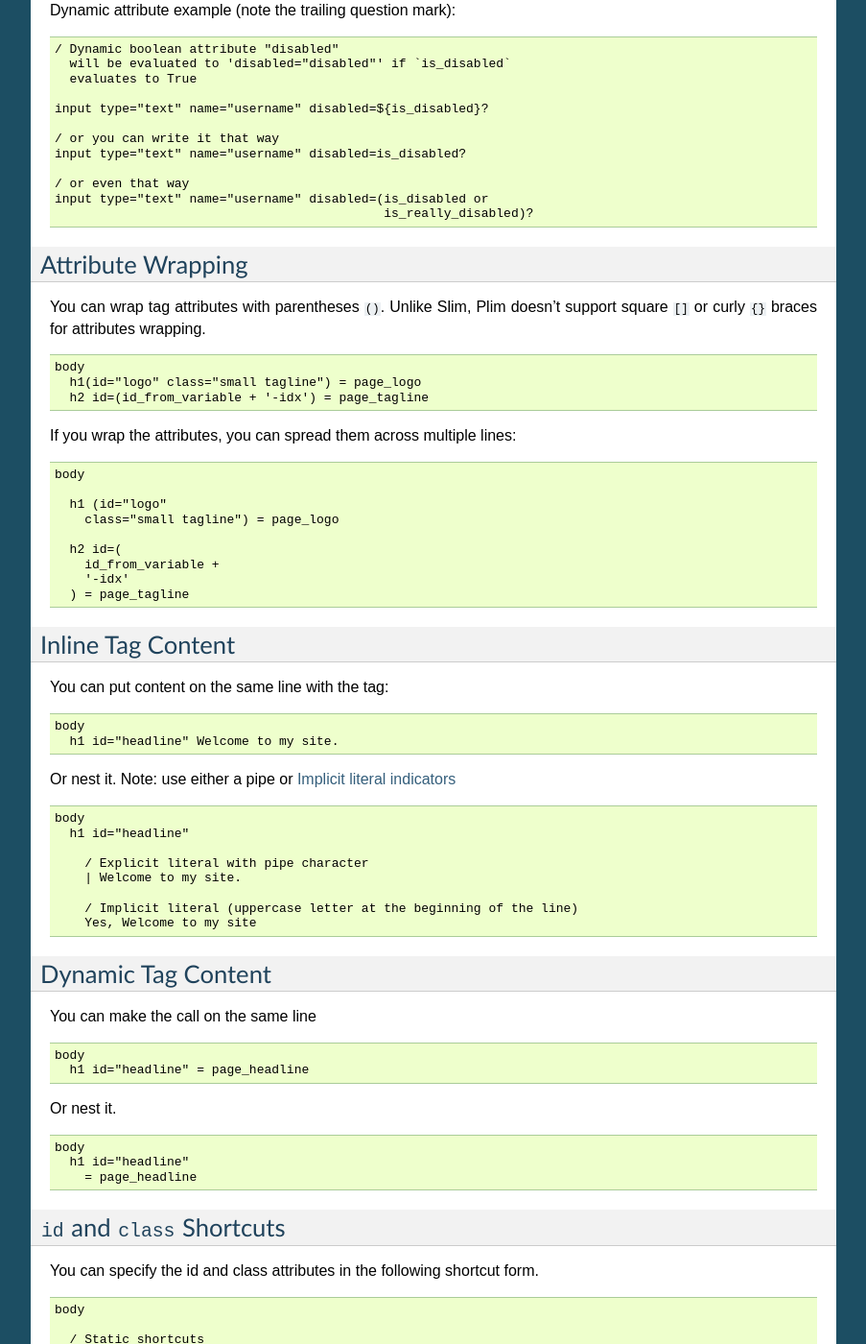
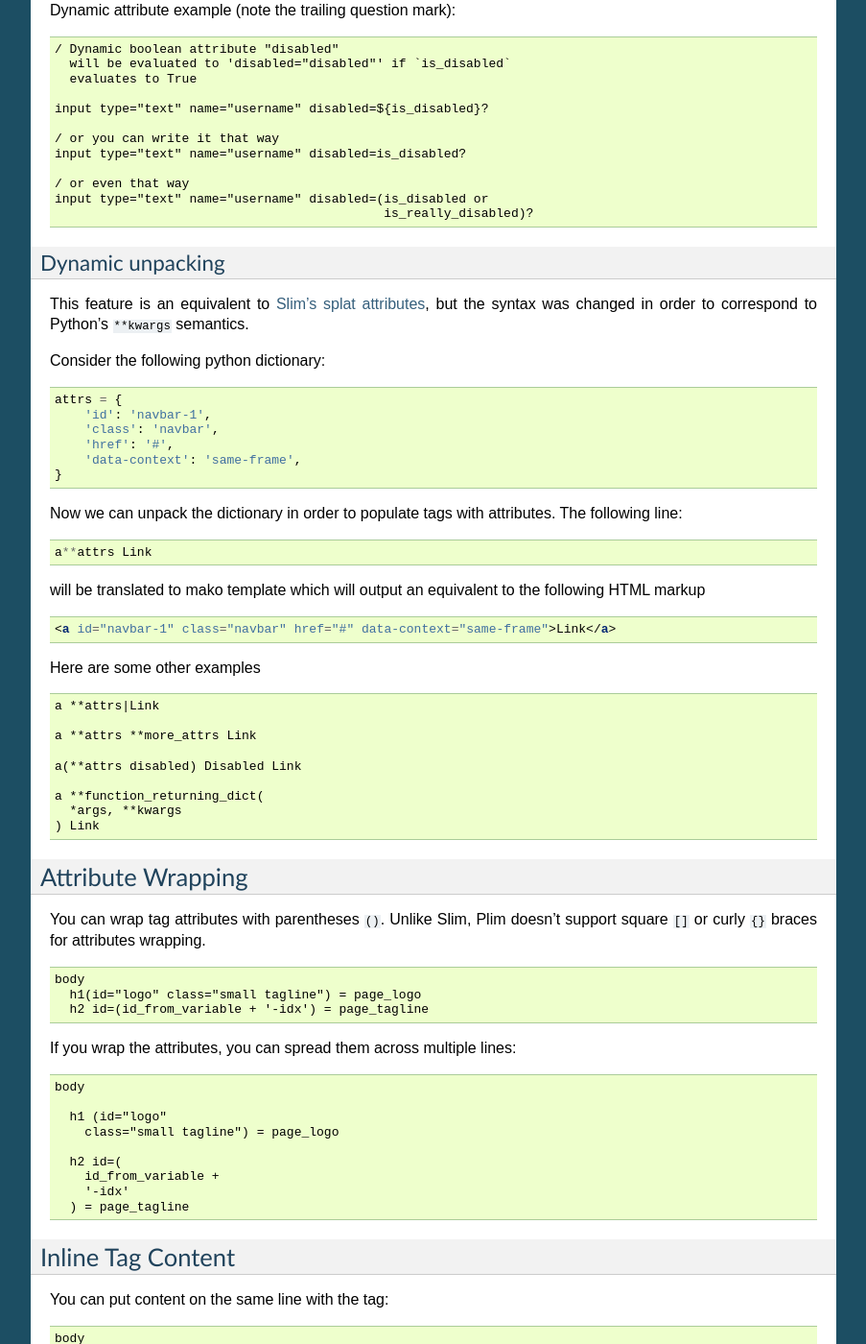
Before and after one commit to avanov/Plim, a Sphinx documentation site: the page built from docs/en/syntax.txt, in a window 1280 px wide and 1400 px high, scrolled down 2718 px. Shown: the whole window at 96% size, without its empty margins (198-1101 px from the left). Built offline with Sphinx 7.4.7, drawn with Linux system fonts in a browser that asks for light colours.

Commit message:
Update docs

```diff
--- a/docs/en/syntax.txt
+++ b/docs/en/syntax.txt
@@ -194,6 +194,49 @@ Dynamic attribute example (note the trailing question mark):
     / or even that way
     input type="text" name="username" disabled=(is_disabled or
                                                 is_really_disabled)?
+
+
+Dynamic unpacking
+--------------------
+
+This feature is an equivalent to
+`Slim's splat attributes <https://github.com/slim-template/slim#splat-attributes->`_, but the syntax
+was changed in order to correspond to Python's ``**kwargs`` semantics.
+
+Consider the following python dictionary:
+
+.. code-block:: python
+
+    attrs = {
+        'id': 'navbar-1',
+        'class': 'navbar',
+        'href': '#',
+        'data-context': 'same-frame',
+    }
+
+Now we can unpack the dictionary in order to populate tags with attributes. The following line::
+
+    a**attrs Link
+
+will be translated to mako template which will output an equivalent to the following HTML markup
+
+.. code-block:: html
+
+    <a id="navbar-1" class="navbar" href="#" data-context="same-frame">Link</a>
+
+Here are some other examples
+
+.. code-block:: plim
+
+    a **attrs|Link
+
+    a **attrs **more_attrs Link
+
+    a(**attrs disabled) Disabled Link
+
+    a **function_returning_dict(
+      *args, **kwargs
+    ) Link
 
 
 
```
